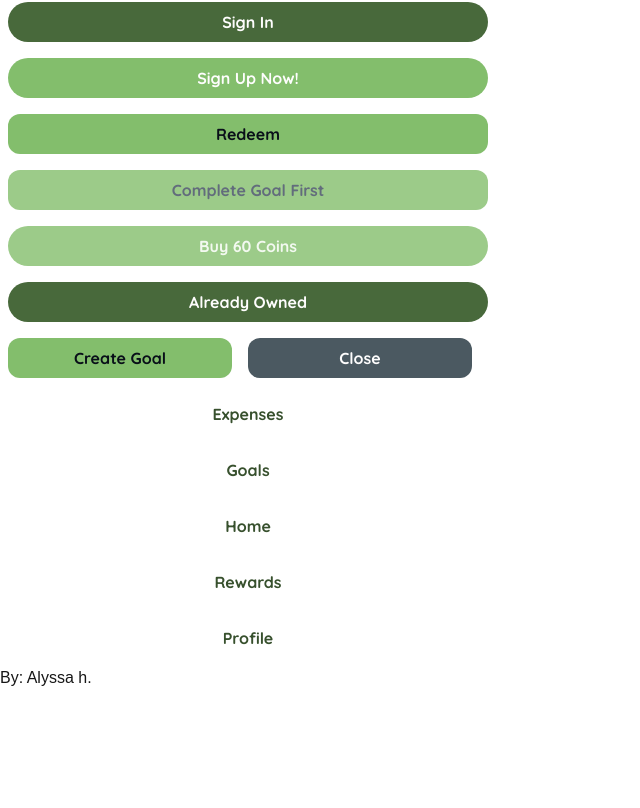
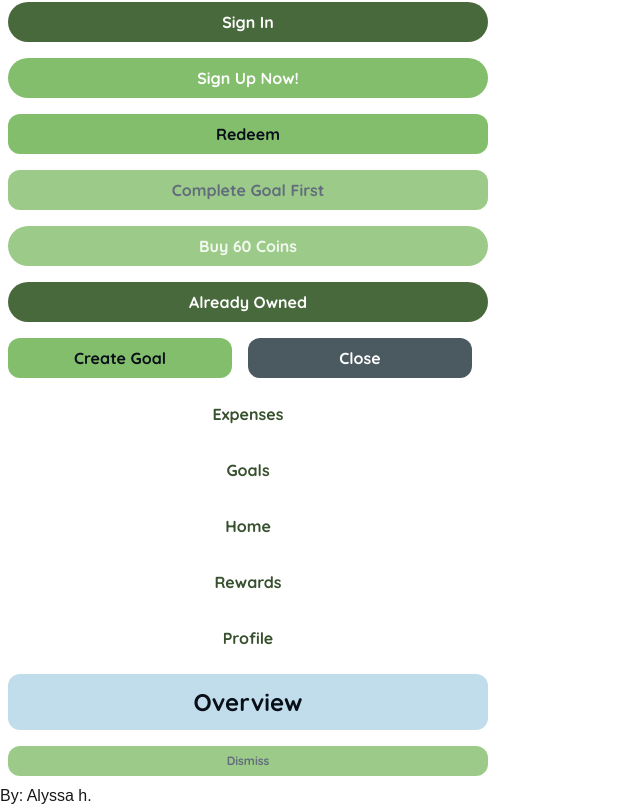
Before and after one commit to AlyssaHug/Design02_App, a Next.js app: page / in a window 1280 px wide. Shown: the part 314-1122 px from the top of the page, without its empty margins (0-640 px from the left). Before the commit the page ends 1004 px from the top, so only its background shows below. Built offline with nearby package versions, Linux system fonts and the light colour scheme.

Commit message:
change style to secondary + add expense styles

```diff
--- a/app/page.js
+++ b/app/page.js
@@ -47,7 +47,7 @@ function productPage() {
             />
             <Button
                 value='Complete Goal First'
-                type='reward'
+                type='secondary'
             />
             <Button
                 value='Buy 60 Coins'
@@ -90,6 +90,15 @@ function productPage() {
                 value='Profile'
                 color='nav'
             />
+            <Button
+                value='Overview'
+                type='expense'
+            />
+            <Button
+                value='Dismiss'
+                type='secondary'
+                size='caption'
+            />
             <div>By: Alyssa h.</div>
         </div>
     );
--- a/app/ui/Buttons/Buttons.js
+++ b/app/ui/Buttons/Buttons.js
@@ -27,12 +27,14 @@ export default function Button({
         [styles.lightBlue]: color === "light-blue",
         [styles.dark]: color === "dark",
         [styles.light]: color === "light",
-        [styles.reward]: type === "reward",
+        [styles.secondary]: type === "secondary",
         [styles.round]: style === "round",
         [styles.shop]: type === "shop",
         [styles.bought]: type === "bought",
         [styles.nav]: color === "nav",
         [styles.active]: state === "active",
+        [styles.expense]: type === "expense",
+        [styles.caption]: size === "caption",
     });
 
     return (
--- a/app/ui/Buttons/Buttons.module.css
+++ b/app/ui/Buttons/Buttons.module.css
@@ -8,7 +8,7 @@
     font-weight: bold;
 }
 
-.reward {
+.secondary {
     background-color: #9ccb89;
     color: #626c7c;
 }
@@ -56,3 +56,13 @@
 .active {
     color: #b2d4e6;
 }
+.expense {
+    color: #090f19;
+    background-color: #c1ddeb;
+    font-size: 24px;
+    padding: 10px;
+}
+.caption {
+    padding: 6px;
+    font-size: 12px;
+}
```
Also changed, not shown: public/home-icon.svg (renamed from public/home.svg).
